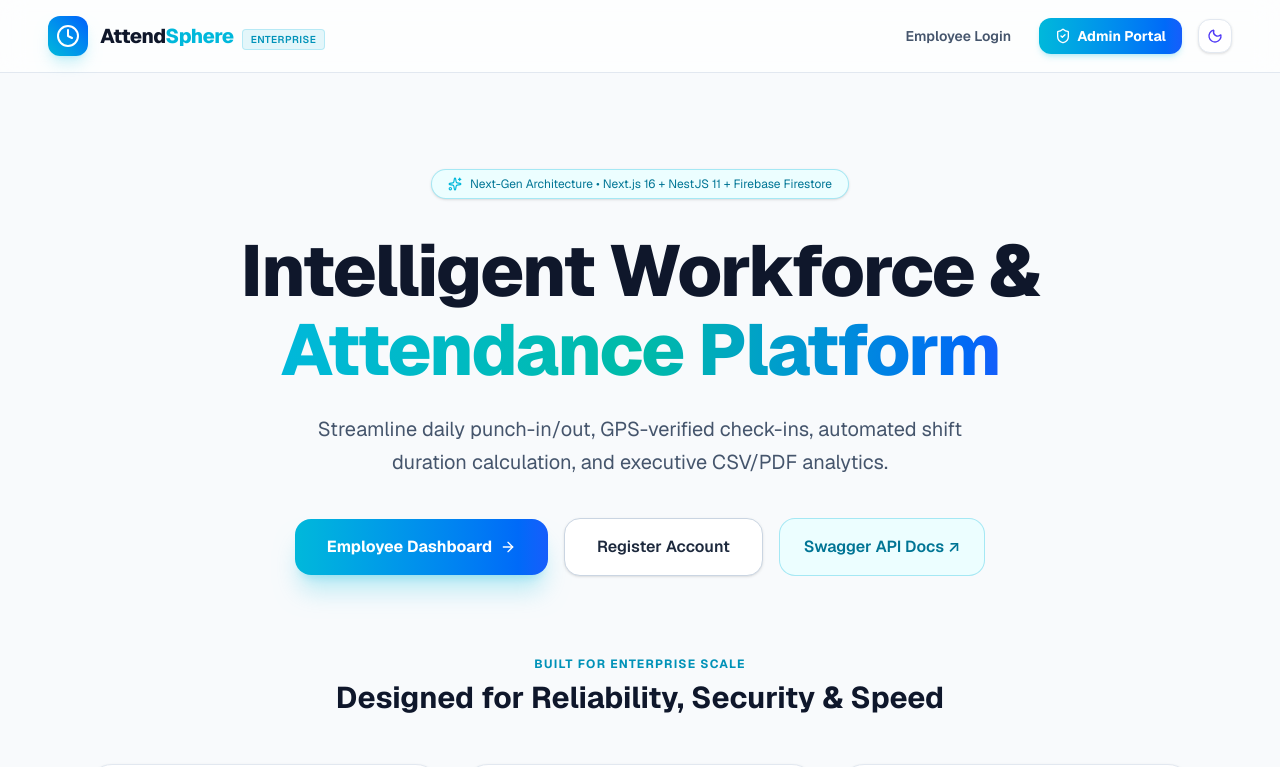
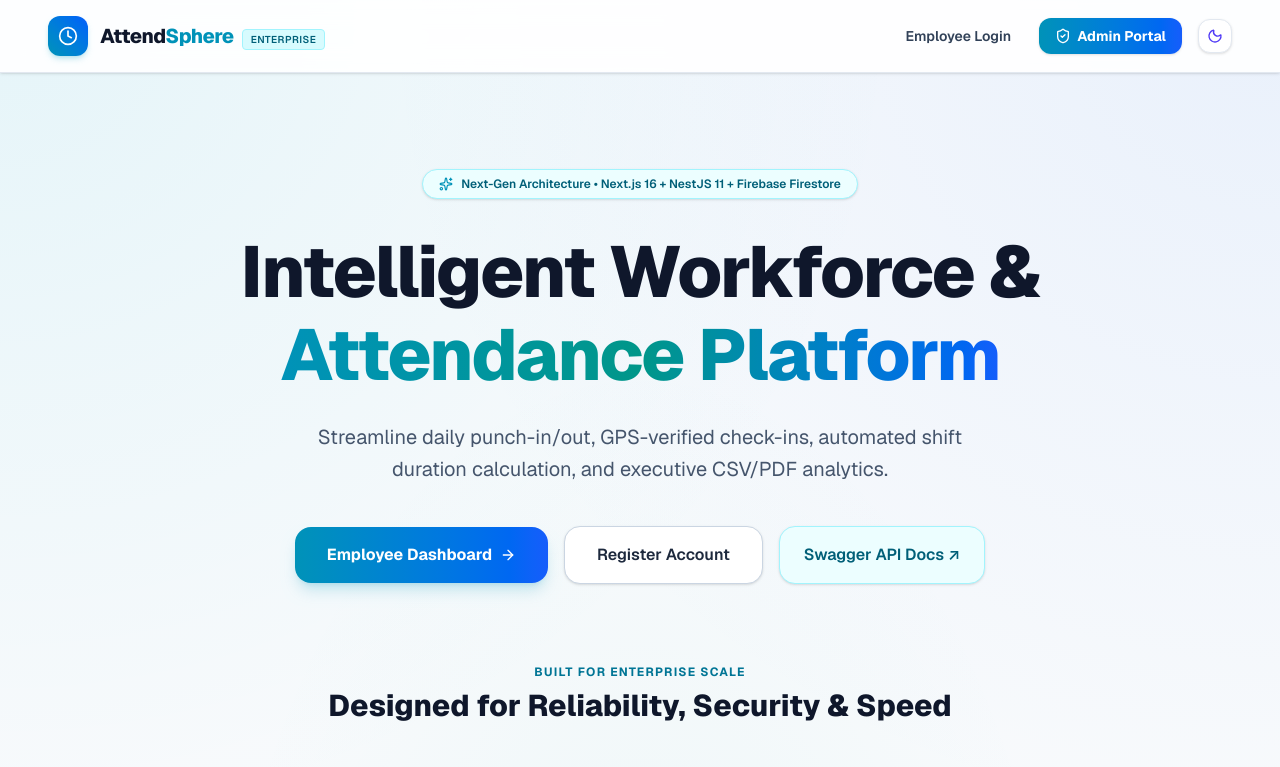
Before and after one commit to JaiAkash-CodesIO/employee-attendance-system, a Next.js app in the folder frontend/: page / in a window 1280 px wide. Shown: the top 767 px of the page. Built offline with nearby package versions, Linux system fonts and the light colour scheme; no server answers.

Commit message:
fix(ui): configure class-based dark variant in Tailwind v4 and high-contrast light theme

```diff
--- a/frontend/app/globals.css
+++ b/frontend/app/globals.css
@@ -1,68 +1,64 @@
 @import "tailwindcss";
+
+/* Crucial: Enable class-based dark mode in Tailwind CSS v4 */
+@custom-variant dark (&:where(.dark, .dark *));
 
 :root {
   --bg-page: #f8fafc;
-  --bg-page-gradient: radial-gradient(at 0% 0%, #f0fdf4 0px, transparent 50%),
-    radial-gradient(at 100% 0%, #e0f2fe 0px, transparent 50%),
-    radial-gradient(at 50% 100%, #eff6ff 0px, transparent 50%),
-    #f8fafc;
   --bg-card: #ffffff;
-  --bg-card-glass: rgba(255, 255, 255, 0.85);
+  --bg-card-subtle: #f1f5f9;
   --border-card: #e2e8f0;
-  --border-accent: rgba(6, 182, 212, 0.4);
-  --text-main: #0f172a;
+  --border-card-hover: #cbd5e1;
+  --text-primary: #0f172a;
+  --text-secondary: #334155;
   --text-muted: #64748b;
-  --text-accent: #0284c7;
-  --input-bg: #ffffff;
-  --input-border: #cbd5e1;
-  --table-hover: #f1f5f9;
-  --table-border: #e2e8f0;
-  --table-header: #f8fafc;
-  --shadow-card: 0 10px 30px -5px rgba(0, 0, 0, 0.06), 0 4px 6px -4px rgba(0, 0, 0, 0.04);
+  --nav-bg: rgba(255, 255, 255, 0.85);
+  --nav-border: #e2e8f0;
+  --shadow-sm: 0 1px 2px 0 rgba(0, 0, 0, 0.05);
+  --shadow-md: 0 4px 6px -1px rgba(0, 0, 0, 0.07), 0 2px 4px -2px rgba(0, 0, 0, 0.05);
+  --shadow-lg: 0 10px 25px -3px rgba(0, 0, 0, 0.06), 0 4px 6px -4px rgba(0, 0, 0, 0.03);
 }
 
 .dark {
   --bg-page: #030712;
-  --bg-page-gradient: radial-gradient(at 0% 0%, #032128 0px, transparent 50%),
-    radial-gradient(at 100% 0%, #081b33 0px, transparent 50%),
-    radial-gradient(at 50% 100%, #020617 0px, transparent 50%),
-    #030712;
   --bg-card: #0f172a;
-  --bg-card-glass: rgba(15, 23, 42, 0.7);
-  --border-card: rgba(51, 65, 85, 0.6);
-  --border-accent: rgba(6, 182, 212, 0.35);
-  --text-main: #f8fafc;
+  --bg-card-subtle: #1e293b;
+  --border-card: rgba(51, 65, 85, 0.7);
+  --border-card-hover: rgba(100, 116, 139, 0.8);
+  --text-primary: #f8fafc;
+  --text-secondary: #cbd5e1;
   --text-muted: #94a3b8;
-  --text-accent: #38bdf8;
-  --input-bg: rgba(15, 23, 42, 0.85);
-  --input-border: #334155;
-  --table-hover: rgba(255, 255, 255, 0.04);
-  --table-border: #1e293b;
-  --table-header: #0b1120;
-  --shadow-card: 0 20px 30px -10px rgba(0, 0, 0, 0.6), 0 8px 10px -6px rgba(0, 0, 0, 0.4);
+  --nav-bg: rgba(3, 7, 18, 0.85);
+  --nav-border: rgba(30, 41, 59, 0.8);
+  --shadow-sm: 0 1px 2px 0 rgba(0, 0, 0, 0.3);
+  --shadow-md: 0 4px 6px -1px rgba(0, 0, 0, 0.4), 0 2px 4px -2px rgba(0, 0, 0, 0.3);
+  --shadow-lg: 0 20px 25px -5px rgba(0, 0, 0, 0.5), 0 8px 10px -6px rgba(0, 0, 0, 0.4);
+}
+
+html {
+  transition: color 0.2s ease, background-color 0.2s ease;
 }
 
 body {
-  background: var(--bg-page);
-  color: var(--text-main);
+  background-color: var(--bg-page);
+  color: var(--text-primary);
   font-family: var(--font-geist-sans), -apple-system, BlinkMacSystemFont, "Segoe UI", Roboto, sans-serif;
-  transition: background-color 0.25s ease, color 0.25s ease;
   min-height: 100vh;
 }
 
-/* Glassmorphism surfaces */
-.surface-glass {
-  background: var(--bg-card-glass);
-  backdrop-filter: blur(16px);
-  -webkit-backdrop-filter: blur(16px);
-  border: 1px solid var(--border-card);
-  box-shadow: var(--shadow-card);
+/* Subtle modern mesh gradient backdrop */
+.bg-mesh-pattern {
+  background-image:
+    radial-gradient(at 0% 0%, rgba(6, 182, 212, 0.08) 0px, transparent 50%),
+    radial-gradient(at 100% 0%, rgba(59, 130, 246, 0.08) 0px, transparent 50%),
+    radial-gradient(at 50% 100%, rgba(20, 184, 166, 0.05) 0px, transparent 50%);
 }
 
-.surface-card {
-  background: var(--bg-card);
-  border: 1px solid var(--border-card);
-  box-shadow: var(--shadow-card);
+.dark .bg-mesh-pattern {
+  background-image:
+    radial-gradient(at 0% 0%, rgba(6, 182, 212, 0.15) 0px, transparent 50%),
+    radial-gradient(at 100% 0%, rgba(59, 130, 246, 0.12) 0px, transparent 50%),
+    radial-gradient(at 50% 100%, rgba(2, 6, 23, 0.8) 0px, transparent 50%);
 }
 
 /* Custom scrollbars */
@@ -76,10 +72,10 @@ body {
 }
 
 ::-webkit-scrollbar-thumb {
-  background: rgba(148, 163, 184, 0.3);
+  background: rgba(148, 163, 184, 0.35);
   border-radius: 9999px;
 }
 
 ::-webkit-scrollbar-thumb:hover {
-  background: rgba(148, 163, 184, 0.5);
+  background: rgba(148, 163, 184, 0.55);
 }
--- a/frontend/app/layout.tsx
+++ b/frontend/app/layout.tsx
@@ -27,10 +27,26 @@ export default function RootLayout({
   return (
     <html
       lang="en"
-      className={`${geistSans.variable} ${geistMono.variable} h-full antialiased dark`}
+      className={`${geistSans.variable} ${geistMono.variable} h-full antialiased`}
       suppressHydrationWarning
     >
-      <body className="min-h-full flex flex-col transition-colors duration-200">
+      <head>
+        <script
+          dangerouslySetInnerHTML={{
+            __html: `
+              (function() {
+                try {
+                  var saved = localStorage.getItem('theme');
+                  var theme = saved ? saved : (window.matchMedia('(prefers-color-scheme: dark)').matches ? 'dark' : 'light');
+                  document.documentElement.classList.remove('light', 'dark');
+                  document.documentElement.classList.add(theme);
+                } catch(e) {}
+              })();
+            `,
+          }}
+        />
+      </head>
+      <body className="min-h-full flex flex-col bg-[var(--bg-page)] text-[var(--text-primary)] transition-colors duration-200">
         <ThemeProvider>
           <ToastProvider>{children}</ToastProvider>
         </ThemeProvider>
--- a/frontend/app/page.tsx
+++ b/frontend/app/page.tsx
@@ -8,7 +8,6 @@ import {
   MapPin,
   Sparkles,
   ArrowRight,
-  Lock,
   FileSpreadsheet,
   Users,
   CheckCircle2,
@@ -19,18 +18,18 @@ export default function Home() {
   const apiUrl = process.env.NEXT_PUBLIC_API_URL || "http://localhost:3001";
 
   return (
-    <main className="min-h-screen bg-[var(--bg-page)] text-[var(--text-main)] transition-colors duration-200">
+    <main className="min-h-screen bg-mesh-pattern bg-[var(--bg-page)] text-[var(--text-primary)] transition-colors duration-200">
       {/* Navigation */}
-      <nav className="flex items-center justify-between px-6 md:px-12 py-4 border-b border-slate-200 dark:border-slate-800/80 backdrop-blur-md sticky top-0 z-40 bg-white/70 dark:bg-slate-950/70">
+      <nav className="flex items-center justify-between px-6 md:px-12 py-4 border-b border-slate-200 dark:border-slate-800/80 backdrop-blur-md sticky top-0 z-40 bg-white/90 dark:bg-slate-950/80 shadow-sm dark:shadow-none transition-colors duration-200">
         <div className="flex items-center gap-3">
-          <div className="w-10 h-10 rounded-xl bg-gradient-to-tr from-cyan-500 to-blue-600 flex items-center justify-center text-white font-bold shadow-lg shadow-cyan-500/20">
-            <Clock className="w-6 h-6" />
+          <div className="w-10 h-10 rounded-xl bg-gradient-to-tr from-cyan-600 to-blue-600 flex items-center justify-center text-white font-bold shadow-md shadow-cyan-600/20">
+            <Clock className="w-5 h-5 text-white" />
           </div>
           <div>
-            <span className="text-xl font-extrabold tracking-tight">
-              Attend<span className="text-cyan-500 dark:text-cyan-400">Sphere</span>
+            <span className="text-xl font-extrabold tracking-tight text-slate-900 dark:text-white">
+              Attend<span className="text-cyan-600 dark:text-cyan-400">Sphere</span>
             </span>
-            <span className="hidden sm:inline-block ml-2 px-2 py-0.5 text-[10px] uppercase tracking-wider font-semibold bg-cyan-500/10 text-cyan-600 dark:text-cyan-300 rounded border border-cyan-500/20">
+            <span className="hidden sm:inline-block ml-2 px-2 py-0.5 text-[10px] uppercase tracking-wider font-semibold bg-cyan-100/80 text-cyan-800 dark:bg-cyan-500/10 dark:text-cyan-300 rounded border border-cyan-200 dark:border-cyan-500/20">
               Enterprise
             </span>
           </div>
@@ -39,19 +38,18 @@ export default function Home() {
         <div className="flex items-center gap-3 md:gap-4">
           <Link
             href="/login"
-            className="text-sm font-semibold text-slate-600 dark:text-gray-300 hover:text-slate-900 dark:hover:text-white transition px-3 py-2"
+            className="text-sm font-semibold text-slate-700 dark:text-gray-300 hover:text-slate-950 dark:hover:text-white transition px-3 py-2"
           >
             Employee Login
           </Link>
 
           <Link
             href="/admin"
-            className="flex items-center gap-1.5 rounded-xl bg-gradient-to-r from-cyan-500 to-blue-600 px-4 py-2 text-sm font-bold text-white hover:from-cyan-400 hover:to-blue-500 transition shadow-md shadow-cyan-500/20"
+            className="flex items-center gap-1.5 rounded-xl bg-gradient-to-r from-cyan-600 to-blue-600 px-4 py-2 text-sm font-bold text-white hover:from-cyan-500 hover:to-blue-500 transition shadow-sm hover:shadow"
           >
             <ShieldCheck className="w-4 h-4" /> Admin Portal
           </Link>
 
-          {/* Theme Toggle Button */}
           <ThemeToggle />
         </div>
       </nav>
@@ -59,14 +57,14 @@ export default function Home() {
       {/* Hero Section */}
       <section className="relative px-6 pt-16 md:pt-24 pb-20 flex flex-col items-center text-center max-w-5xl mx-auto">
         {/* Release Pill */}
-        <div className="inline-flex items-center gap-2 px-4 py-1.5 rounded-full border border-cyan-500/30 bg-cyan-50 dark:bg-cyan-950/40 text-xs text-cyan-700 dark:text-cyan-300 mb-8 shadow-sm">
-          <Sparkles className="w-3.5 h-3.5 text-cyan-500 dark:text-cyan-400" />
+        <div className="inline-flex items-center gap-2 px-4 py-1.5 rounded-full border border-cyan-200 dark:border-cyan-500/30 bg-cyan-50 dark:bg-cyan-950/40 text-xs font-semibold text-cyan-800 dark:text-cyan-300 mb-8 shadow-sm">
+          <Sparkles className="w-3.5 h-3.5 text-cyan-600 dark:text-cyan-400" />
           <span>Next-Gen Architecture • Next.js 16 + NestJS 11 + Firebase Firestore</span>
         </div>
 
-        <h1 className="text-4xl sm:text-6xl md:text-7xl font-extrabold tracking-tight leading-[1.1] max-w-4xl text-slate-900 dark:text-white">
+        <h1 className="text-4xl sm:text-6xl md:text-7xl font-extrabold tracking-tight leading-[1.15] max-w-4xl text-slate-900 dark:text-white">
           Intelligent Workforce &amp;{" "}
-          <span className="bg-gradient-to-r from-cyan-500 via-teal-500 to-blue-600 dark:from-cyan-400 dark:via-teal-300 dark:to-blue-500 bg-clip-text text-transparent">
+          <span className="bg-gradient-to-r from-cyan-600 via-teal-600 to-blue-600 dark:from-cyan-400 dark:via-teal-300 dark:to-blue-500 bg-clip-text text-transparent">
             Attendance Platform
           </span>
         </h1>
@@ -79,14 +77,14 @@ export default function Home() {
         <div className="mt-10 flex flex-wrap items-center justify-center gap-4">
           <Link
             href="/login"
-            className="flex items-center gap-2 rounded-2xl bg-gradient-to-r from-cyan-500 to-blue-600 px-8 py-4 text-base font-bold text-white hover:from-cyan-400 hover:to-blue-500 transition shadow-xl shadow-cyan-500/25 hover:scale-105 active:scale-95 duration-200"
+            className="flex items-center gap-2 rounded-2xl bg-gradient-to-r from-cyan-600 to-blue-600 px-8 py-4 text-base font-bold text-white hover:from-cyan-500 hover:to-blue-500 transition shadow-lg shadow-cyan-600/20 hover:scale-105 active:scale-95 duration-200"
           >
             Employee Dashboard <ArrowRight className="w-4 h-4" />
           </Link>
 
           <Link
             href="/register"
-            className="rounded-2xl border border-slate-300 dark:border-slate-700 bg-white dark:bg-slate-900/60 backdrop-blur-xl px-8 py-4 text-base font-semibold text-slate-800 dark:text-white hover:bg-slate-50 dark:hover:bg-slate-800 hover:border-cyan-500/40 transition hover:scale-105 active:scale-95 duration-200 shadow-sm"
+            className="rounded-2xl border border-slate-300 dark:border-slate-700 bg-white dark:bg-slate-900/60 px-8 py-4 text-base font-semibold text-slate-800 dark:text-white hover:bg-slate-50 dark:hover:bg-slate-800 transition hover:scale-105 active:scale-95 duration-200 shadow-sm"
           >
             Register Account
           </Link>
@@ -95,7 +93,7 @@ export default function Home() {
             href={`${apiUrl}/api/docs`}
             target="_blank"
             rel="noopener noreferrer"
-            className="rounded-2xl border border-cyan-500/30 bg-cyan-50 dark:bg-cyan-950/30 px-6 py-4 text-base font-semibold text-cyan-700 dark:text-cyan-300 hover:bg-cyan-100 dark:hover:bg-cyan-900/40 transition hover:scale-105 active:scale-95 duration-200"
+            className="rounded-2xl border border-cyan-200 dark:border-cyan-500/30 bg-cyan-50 dark:bg-cyan-950/30 px-6 py-4 text-base font-semibold text-cyan-800 dark:text-cyan-300 hover:bg-cyan-100 dark:hover:bg-cyan-900/40 transition hover:scale-105 active:scale-95 duration-200 shadow-sm"
           >
             Swagger API Docs ↗
           </a>
@@ -105,17 +103,17 @@ export default function Home() {
       {/* Feature Grid */}
       <section className="max-w-6xl mx-auto px-6 pb-24">
         <div className="text-center mb-12">
-          <h2 className="text-xs uppercase tracking-widest text-cyan-600 dark:text-cyan-400 font-bold">
+          <h2 className="text-xs uppercase tracking-widest text-cyan-700 dark:text-cyan-400 font-bold">
             Built for Enterprise Scale
           </h2>
-          <p className="text-3xl font-bold mt-2 text-slate-900 dark:text-white">
+          <p className="text-3xl font-extrabold mt-2 text-slate-900 dark:text-white">
             Designed for Reliability, Security &amp; Speed
           </p>
         </div>
 
         <div className="grid md:grid-cols-3 gap-6">
-          <div className="rounded-3xl border border-slate-200 dark:border-slate-800 bg-white dark:bg-slate-900/50 backdrop-blur-xl p-8 hover:border-cyan-500/50 transition group shadow-sm dark:shadow-xl">
-            <div className="w-12 h-12 rounded-2xl bg-cyan-500/10 dark:bg-cyan-500/20 text-cyan-600 dark:text-cyan-400 flex items-center justify-center mb-5 group-hover:scale-110 transition">
+          <div className="rounded-3xl border border-slate-200 dark:border-slate-800 bg-white dark:bg-slate-900/60 p-8 hover:border-slate-300 dark:hover:border-cyan-500/50 hover:shadow-lg transition group shadow-sm">
+            <div className="w-12 h-12 rounded-2xl bg-cyan-50 dark:bg-cyan-500/20 text-cyan-600 dark:text-cyan-400 flex items-center justify-center mb-5 group-hover:scale-110 transition border border-cyan-100 dark:border-transparent">
               <Clock className="w-6 h-6" />
             </div>
             <h3 className="text-xl font-bold text-slate-900 dark:text-white mb-2">Shift &amp; Duration Tracker</h3>
@@ -124,8 +122,8 @@ export default function Home() {
             </p>
           </div>
 
-          <div className="rounded-3xl border border-slate-200 dark:border-slate-800 bg-white dark:bg-slate-900/50 backdrop-blur-xl p-8 hover:border-emerald-500/50 transition group shadow-sm dark:shadow-xl">
-            <div className="w-12 h-12 rounded-2xl bg-emerald-500/10 dark:bg-emerald-500/20 text-emerald-600 dark:text-emerald-400 flex items-center justify-center mb-5 group-hover:scale-110 transition">
+          <div className="rounded-3xl border border-slate-200 dark:border-slate-800 bg-white dark:bg-slate-900/60 p-8 hover:border-slate-300 dark:hover:border-emerald-500/50 hover:shadow-lg transition group shadow-sm">
+            <div className="w-12 h-12 rounded-2xl bg-emerald-50 dark:bg-emerald-500/20 text-emerald-600 dark:text-emerald-400 flex items-center justify-center mb-5 group-hover:scale-110 transition border border-emerald-100 dark:border-transparent">
               <MapPin className="w-6 h-6" />
             </div>
             <h3 className="text-xl font-bold text-slate-900 dark:text-white mb-2">GPS Verification</h3>
@@ -134,8 +132,8 @@ export default function Home() {
             </p>
           </div>
 
-          <div className="rounded-3xl border border-slate-200 dark:border-slate-800 bg-white dark:bg-slate-900/50 backdrop-blur-xl p-8 hover:border-indigo-500/50 transition group shadow-sm dark:shadow-xl">
-            <div className="w-12 h-12 rounded-2xl bg-indigo-500/10 dark:bg-indigo-500/20 text-indigo-600 dark:text-indigo-400 flex items-center justify-center mb-5 group-hover:scale-110 transition">
+          <div className="rounded-3xl border border-slate-200 dark:border-slate-800 bg-white dark:bg-slate-900/60 p-8 hover:border-slate-300 dark:hover:border-indigo-500/50 hover:shadow-lg transition group shadow-sm">
+            <div className="w-12 h-12 rounded-2xl bg-indigo-50 dark:bg-indigo-500/20 text-indigo-600 dark:text-indigo-400 flex items-center justify-center mb-5 group-hover:scale-110 transition border border-indigo-100 dark:border-transparent">
               <BarChart3 className="w-6 h-6" />
             </div>
             <h3 className="text-xl font-bold text-slate-900 dark:text-white mb-2">Executive Reports</h3>
@@ -147,7 +145,7 @@ export default function Home() {
       </section>
 
       {/* Footer */}
-      <footer className="border-t border-slate-200 dark:border-slate-800/80 py-8 px-6 text-center text-xs text-slate-500 dark:text-gray-400">
+      <footer className="border-t border-slate-200 dark:border-slate-800/80 py-8 px-6 text-center text-xs text-slate-500 dark:text-gray-400 bg-white/50 dark:bg-transparent">
         AttendSphere • Built with Next.js, NestJS, and Google Cloud Firestore.
       </footer>
     </main>
```
